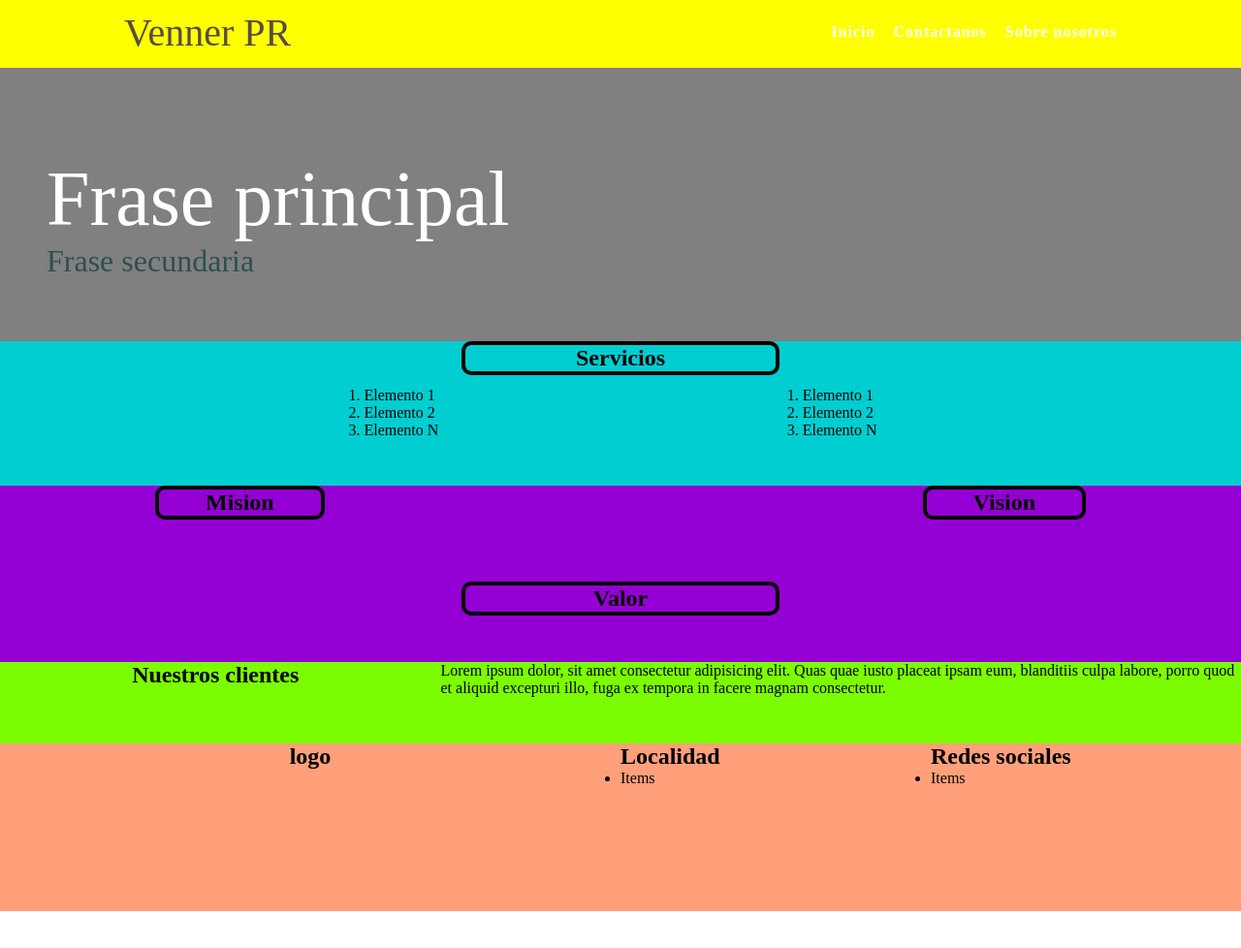
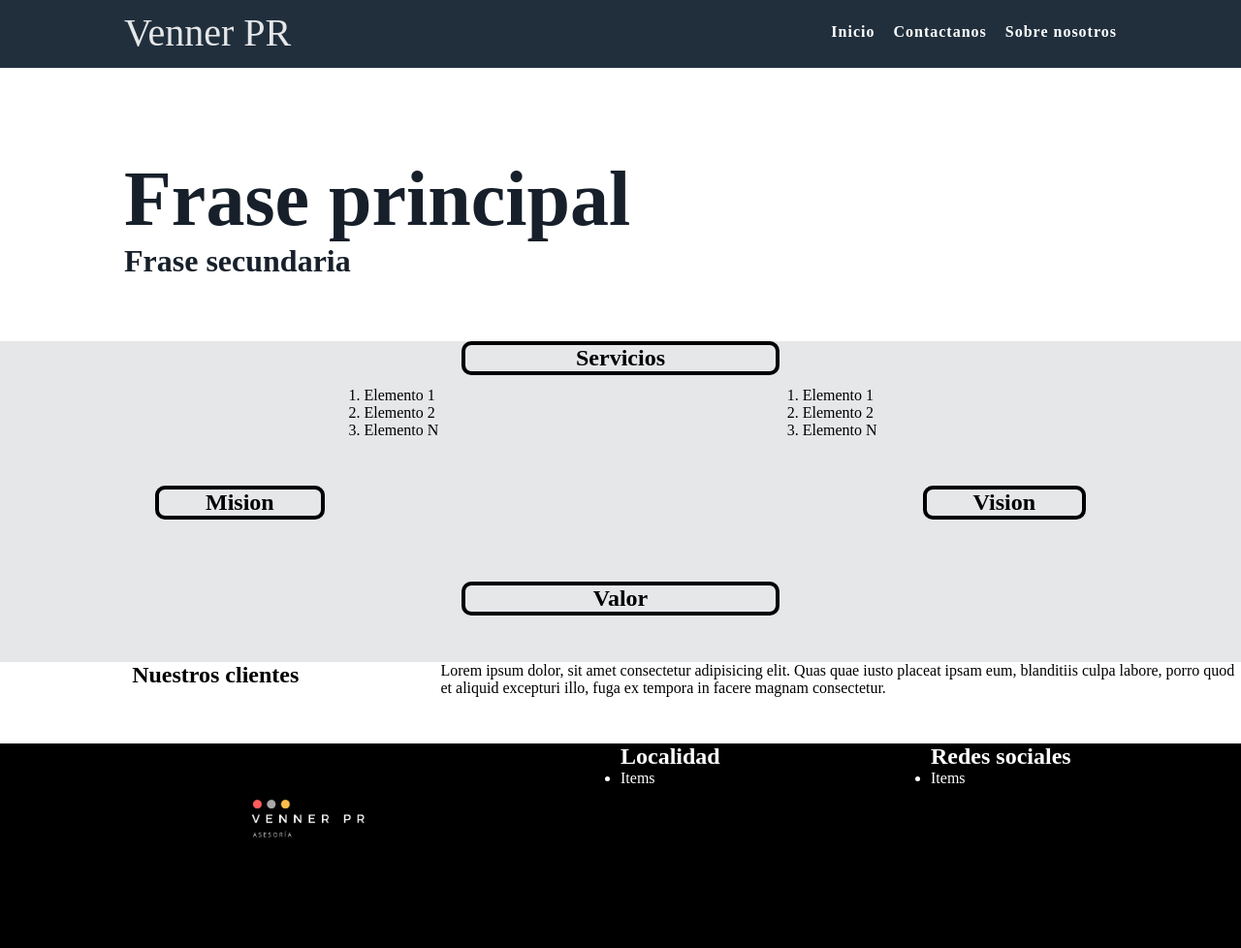
Before and after one commit to santiagocorbalan/paginawebcodoacodo, a plain HTML site: page index.html in a window 1280 px wide. Shown: the whole page at 97% size. Before the commit the page ends 940 px from the top, so only its background shows below. Drawn offline with Linux system fonts and the light colour scheme.

Commit message:
empiezo a definir colores, estilos y modifico padding de algunos elementos

```diff
--- a/css/style.css
+++ b/css/style.css
@@ -4,9 +4,14 @@
     padding: 0;
 }
 
+/*
+1. Tabla de colores:
+    -
+*/
+
 header{
     width: 100%;
-    background-color: yellow;
+    background-color:#212f3d;
     height: 70px;
     position:fixed;
     z-index: 100; /* mostrar el menu por encima de todos los elementos */
@@ -32,7 +37,7 @@ header{
 
 .logo p a
 {
-    color:rgb(88, 75, 70);
+    color: #e5e7e9;    ;
     font-size: 40px;
     text-decoration: none;
 }
@@ -65,14 +70,14 @@ nav ul li a
 }
 
 nav ul li a:hover{
-    color: #444;
+    color:#DAF7A6;
 }
 
 
 /*Ojota  */
 
 .seccion1{
-    background-color: gray;
+    background-color: white;
     padding: 10rem 0 0 0;
     width: 100%;
     height: 12rem;
@@ -83,24 +88,25 @@ nav ul li a:hover{
 de FraseGrande y Frase media ocupen todo el alto de
 la pantalla principal */
 .frasePrincipal{
-    color: white;
+    color:#17202a;
     font-size: 5rem;
-    padding-left: 3rem;
+    padding-left: 8rem;
+    font-weight: bold; /* esta propiedad hace que la letra sea negrita */
     /* width: 75%;  ---- esto esta comentado ya que quiero resolver la duda de la barra de desplazamiento
     border-style: solid;
     border-width: 0.5rem;
     margin-right: 0;   */
 }
 .fraseSecundaria{
-    color: darkslategrey;
+    color: #17202a;
     font-size: 2rem;
-    padding-left: 3rem;
+    padding-left: 8rem;
 
 }
 
 /* Seccion2 */
 .seccion2{
-    background-color: darkturquoise;
+    background-color: #e5e7e9;
     padding: 0 0 3rem 0;
 }
 
@@ -121,7 +127,7 @@ la pantalla principal */
 
 /* Seccion 3 */
 .seccion3{
-    background-color: darkviolet;
+    background-color: #e5e7e9;
     padding: 0 0 3rem 0;
 }
 
@@ -156,8 +162,9 @@ la pantalla principal */
     border-radius: 10px;
 }
 
+/* comienza la seccion 4 */
 .seccion4{
-    background-color: lawngreen;
+    background-color: white;
     display: flex;
     width: 100%;
     padding: 0 0 3rem 0 ;
@@ -178,7 +185,7 @@ width: 65%;
 
 footer{
     display: flex;
-    background-color: lightsalmon;
+    background-color: #000000;    ;
     justify-content: space-around;
     padding: 0 0 8rem 0;
 }
@@ -189,11 +196,16 @@ footer{
     text-align: center;
 
 }
-
+.imglogo{
+    width: 150px;
+    height: 150px;
+}
 .columnaFooter1{
     width: 25%;
+    color: white;
 }
 
 .columnaFooter2{
     width: 25%;
+    color: white;
 }
--- a/index.html
+++ b/index.html
@@ -26,8 +26,8 @@
     </header>
     <!-- seccion1: Banner -->
     <div class= "seccion1">
-        <p class="frasePrincipal">Frase principal</p>
-        <p class="fraseSecundaria">Frase secundaria</p>
+        <h2 class="frasePrincipal">Frase principal</h2>
+        <h3 class="fraseSecundaria">Frase secundaria</h3>
     </div>
     <!-- Seccion 2: contenedor de servicios y su respectiva lista -->
     <div class= "seccion2">
@@ -81,7 +81,7 @@
 <!-- Footer: pie de página con 3 columnas, logo y 2 más. -->
 <footer class="columnasDelFooter">
         <div class = "logoFooter">
-            <h2>logo</h2>
+            <h2><img class = "imglogo" src="img/logo.png" alt="logo"></h2>
         </div>
         <div class = "columnaFooter1">
             <h2>Localidad</h2>
```
Also changed, not shown: paletaDeColores.png (added), 1 other file.
